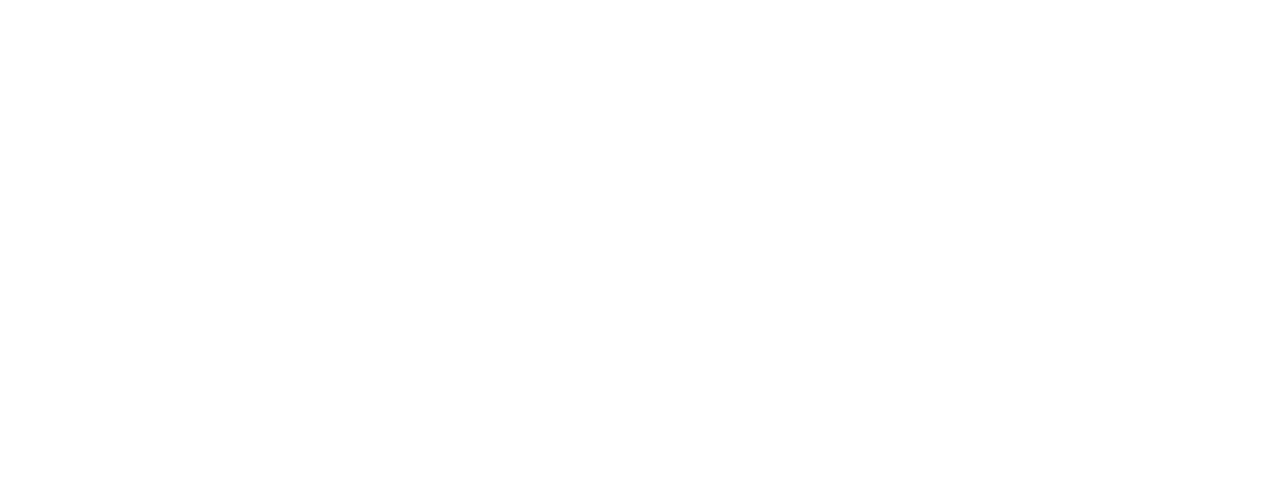
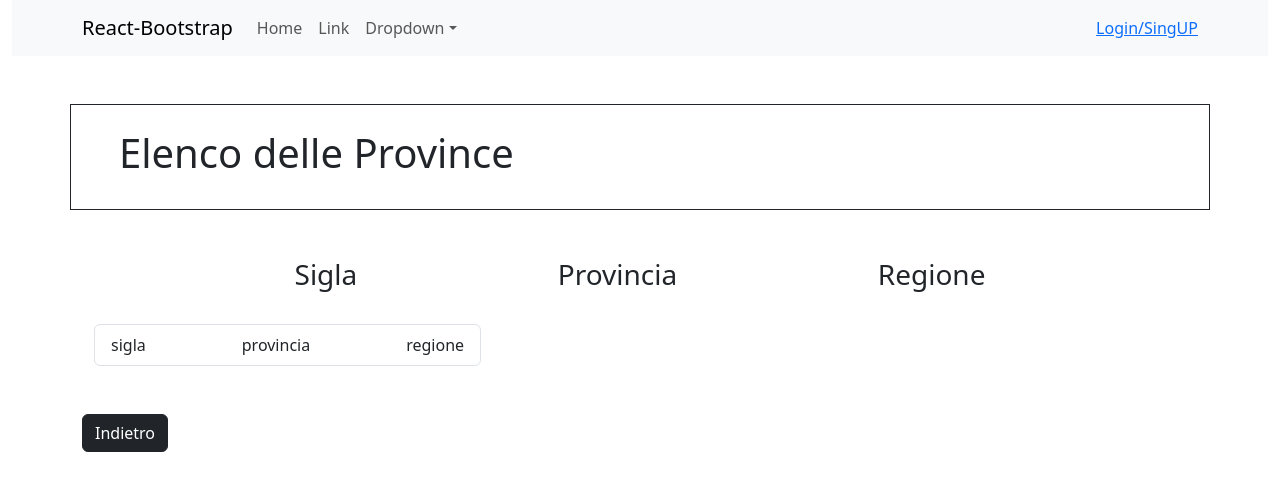
Before and after one commit to plmcst96/front-end-energy, a React (Create React App) app: page /prov in a window 1280 px wide. Before the commit this address had no page. Shown: the top 490 px of the page. Built offline with nearby package versions, Linux system fonts and the light colour scheme.

Commit message:
create province component and provinceElement component

```diff
--- a/src/App.js
+++ b/src/App.js
@@ -1,22 +1,23 @@
 import 'bootstrap/dist/css/bootstrap.min.css'
-import './App.css';
-import { Container } from 'react-bootstrap';
-import { BrowserRouter, Route, Routes } from 'react-router-dom';
-import NavBar from './components/NavBar';
-import HomePage from './components/HomePage';
+import './App.css'
+import { Container } from 'react-bootstrap'
+import { BrowserRouter, Route, Routes } from 'react-router-dom'
+import NavBar from './components/NavBar'
+import HomePage from './components/HomePage'
+import Province from './components/Province'
 
 function App() {
   return (
     <Container fluid>
-      <NavBar />
       <BrowserRouter>
+        <NavBar />
         <Routes>
-          <Route path='/' element={<HomePage />} />
+          <Route path="/" element={<HomePage />} />
+          <Route path="/prov" element={<Province />} />
         </Routes>
       </BrowserRouter>
-
     </Container>
-  );
+  )
 }
 
-export default App;
+export default App
--- /dev/null
+++ b/src/components/Province.jsx
@@ -0,0 +1,24 @@
+import { Container, Row, Col, Button } from 'react-bootstrap'
+import ProvinceElement from './ProvinceElement'
+
+const Province = () => {
+  return (
+    <Container>
+      <Row className="flex-column">
+        <Col className="mt-5 py-4 ps-5 border border-dark">
+          <h1>Elenco delle Province</h1>
+        </Col>
+        <Col className="mt-5">
+          <ProvinceElement />
+        </Col>
+        <Col>
+          <Button variant="dark" className="mt-5">
+            Indietro
+          </Button>
+        </Col>
+      </Row>
+    </Container>
+  )
+}
+
+export default Province
--- /dev/null
+++ b/src/components/ProvinceElement.jsx
@@ -0,0 +1,33 @@
+import { Container, Row, Col, ListGroup } from 'react-bootstrap'
+
+const ProvinceElement = () => {
+  return (
+    <Container>
+      <Row className="flex-column">
+        <Col className="d-flex justify-content-evenly">
+          <div>
+            <h3>Sigla</h3>
+          </div>
+          <div>
+            <h3>Provincia</h3>
+          </div>
+          <div>
+            <h3>Regione</h3>
+          </div>
+        </Col>
+        <Col className="d-flex mt-4">
+          <ListGroup>
+            {/* qua si fa il map per mostrare tutti  i dati */}
+            <ListGroup.Item className="d-flex justify-content-evenly">
+              <div className="me-5">sigla</div>
+              <div className="mx-5">provincia</div>
+              <div className="ms-5">regione</div>
+            </ListGroup.Item>
+          </ListGroup>
+        </Col>
+      </Row>
+    </Container>
+  )
+}
+
+export default ProvinceElement
```
